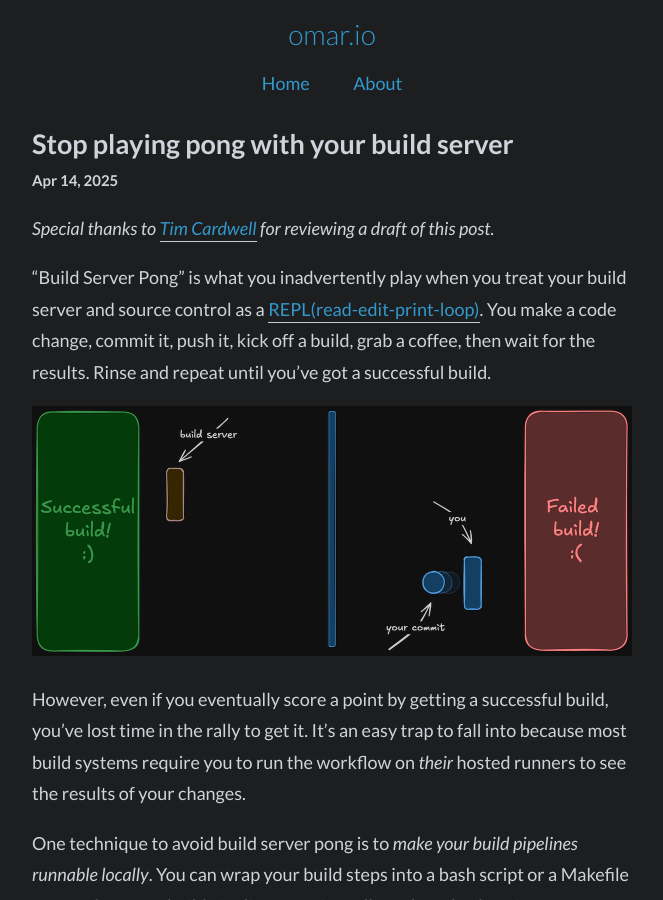
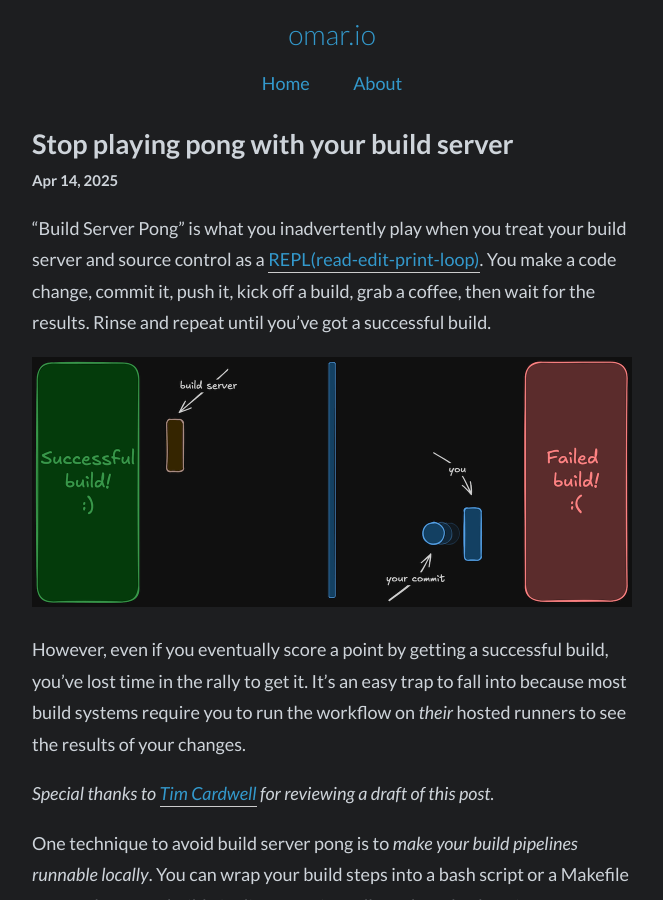
Before and after one commit to omar/omar.github.io, a Jekyll site: the page built from _posts/2025-04-14-stop-playing-pong-with-your-build-server.md, in a window 1280 px wide and 900 px high. Shown: the whole window, without its empty margins (308-971 px from the left). Built offline with Jekyll 4.4.1, drawn with Linux system fonts in a browser that asks for light colours; nearby versions of some CDN libraries; library files that are not in the unit come from our copies; some of the changed lines change nothing that is shown.

Commit message:
Fix excerpt

```diff
--- a/_posts/2025-04-14-stop-playing-pong-with-your-build-server.md
+++ b/_posts/2025-04-14-stop-playing-pong-with-your-build-server.md
@@ -4,8 +4,6 @@
 excerpt_separator: <!--more-->
 image: /images/build-server-pong.png
 ---
-
-_Special thanks to [Tim Cardwell](https://www.linkedin.com/in/tim-cardwell) for reviewing a draft of this post._
 
 "Build Server Pong" is what you inadvertently play when you treat your build
 server and source control as a [REPL(read-edit-print-loop)](https://en.wikipedia.org/wiki/Read%E2%80%93eval%E2%80%93print_loop).
@@ -16,6 +14,8 @@
 However, even if you eventually score a point by getting a successful build, you've lost time in the rally to get it. It's an easy trap to fall into because most build systems require you to run the workflow on *their* hosted runners to see the results of your changes.
 
 <!--more-->
+
+_Special thanks to [Tim Cardwell](https://www.linkedin.com/in/tim-cardwell) for reviewing a draft of this post._
 
 One technique to avoid build server pong is to *make your build pipelines
 runnable locally*. You can wrap your build steps into a bash script or a
```
